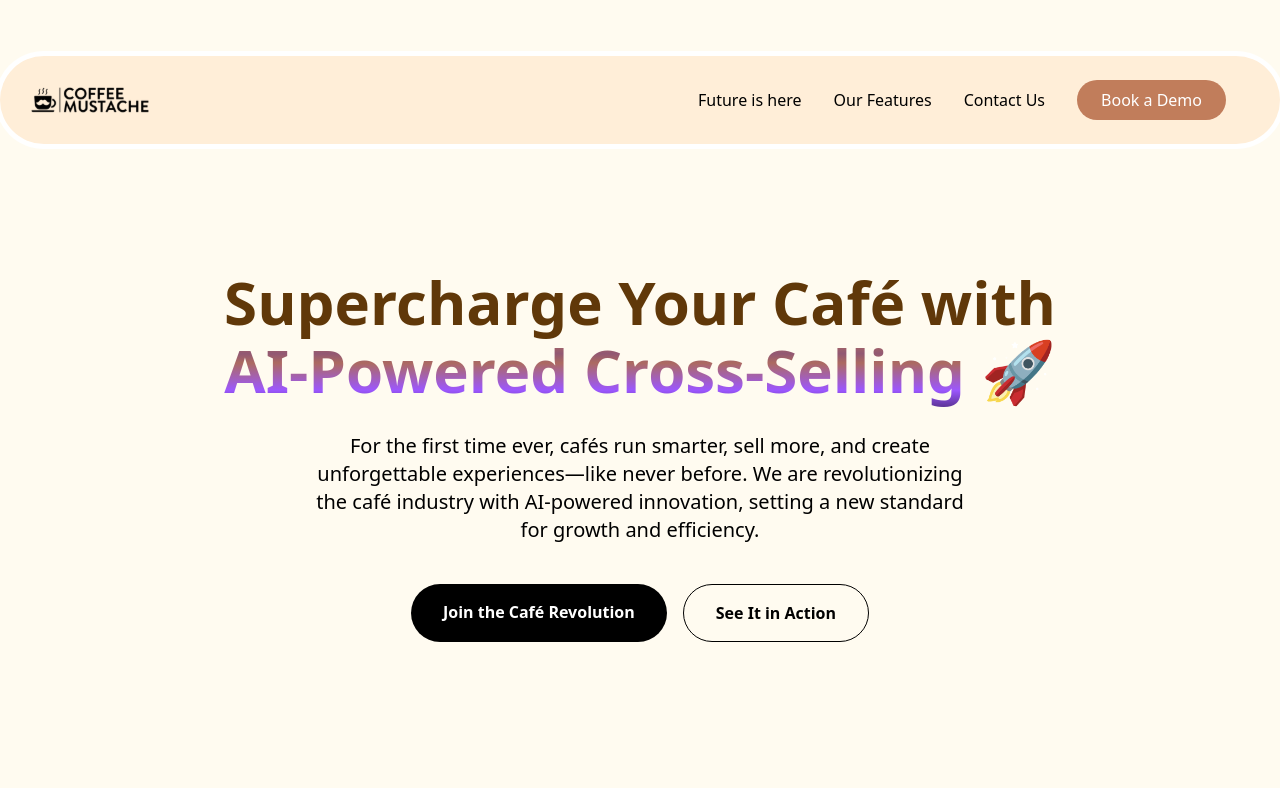
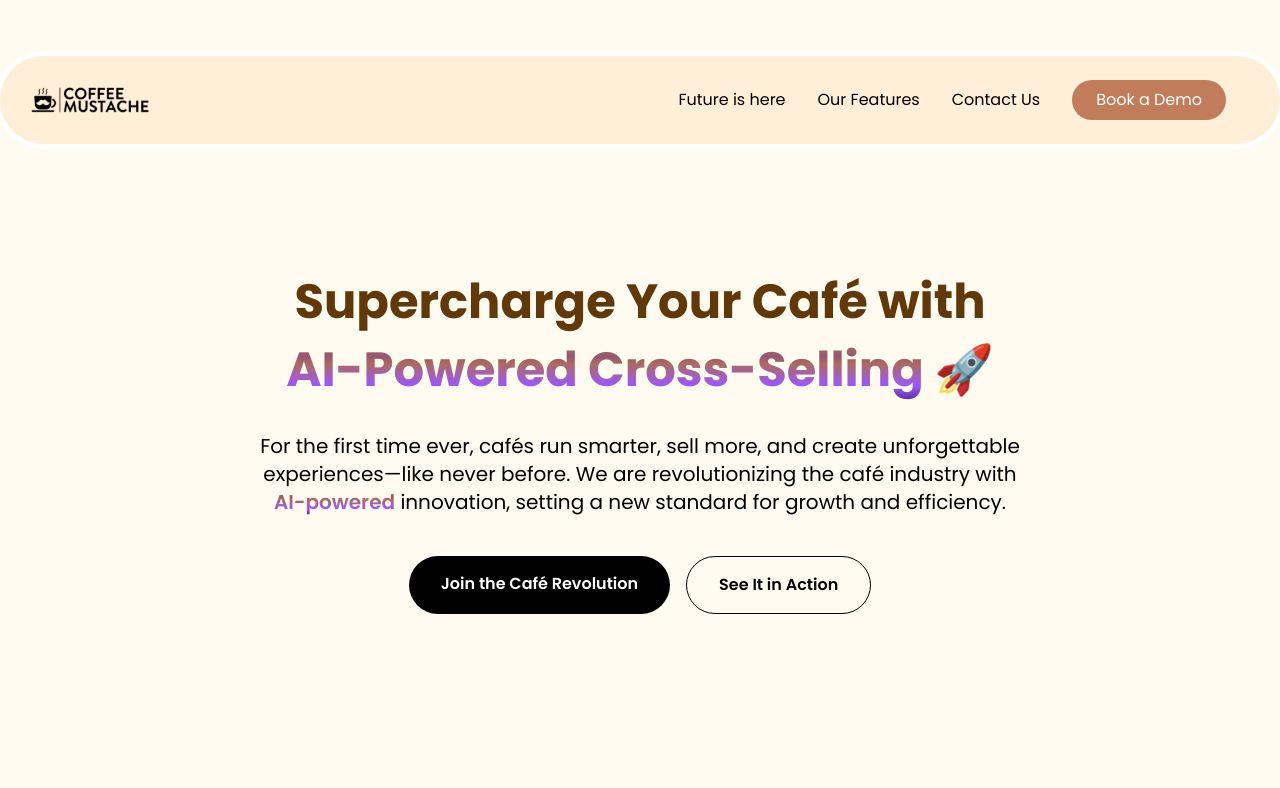
Before and after one commit to saiteja111997/CoffeeMustache, a React (Vite) app: page / in a window 1280 px wide. Shown: the top 788 px of the page. Built offline with nearby package versions, Linux system fonts and the light colour scheme.

Commit message:
add font family

```diff
--- a/index.html
+++ b/index.html
@@ -4,6 +4,13 @@
     <meta charset="UTF-8" />
     <link rel="icon" type="image/svg+xml" href="/vite.svg" />
     <meta name="viewport" content="width=device-width, initial-scale=1.0" />
+    <link rel="preconnect" href="https://fonts.googleapis.com" />
+    <link rel="preconnect" href="https://fonts.gstatic.com" crossorigin />
+    <link
+      href="https://fonts.googleapis.com/css2?family=Poppins:ital,wght@0,100;0,200;0,300;0,400;0,500;0,600;0,700;0,800;0,900;1,100;1,200;1,300;1,400;1,500;1,600;1,700;1,800;1,900&display=swap"
+      rel="stylesheet"
+    />
+
     <title>Coffee Mustache</title>
   </head>
   <body>
--- a/src/components/future-cafes.jsx
+++ b/src/components/future-cafes.jsx
@@ -1,5 +1,4 @@
 import React from "react";
-import { PhonesShowcase } from "./features/phone-2";
 
 const features = [
   {
--- a/src/components/hero-section.jsx
+++ b/src/components/hero-section.jsx
@@ -37,22 +37,25 @@ const HeroSection = () => {
       {/* Content */}
       <div className="relative max-w-7xl mx-auto px-4 sm:px-6 lg:px-8 pt-32 pb-64">
         <div className="text-center">
-          <h1 className="text-4xl sm:text-5xl md:text-6xl font-bold text-brown leading-15 mb-2">
+          <h1 className="text-3xl sm:text-4xl md:text-5xl font-bold text-brown leading-15 mb-2">
             Supercharge Your Café with
           </h1>
           <p
-            className={`text-4xl sm:text-5xl md:text-6xl font-bold mb-8 leading-15`}
+            className={`text-3xl sm:text-4xl md:text-5xl font-bold mb-8 leading-15`}
           >
             <span className={TITLES[titleIndex].className}>
               {TITLES[titleIndex].label}
             </span>
             <span>{TITLES[titleIndex].icon}</span>
           </p>
-          <p className="text-lg sm:text-xl text-black max-w-2xl mx-auto text-center mb-10 font-normal">
+          <p className="text-lg sm:text-xl text-black max-w-3xl mx-auto text-center mb-10 font-normal">
             For the first time ever, cafés run smarter, sell more, and create
             unforgettable experiences—like never before. We are revolutionizing
-            the café industry with AI-powered innovation, setting a new standard
-            for growth and efficiency.
+            the café industry with{" "}
+            <span className="hero-title-gradient font-semibold">
+              AI-powered
+            </span>{" "}
+            innovation, setting a new standard for growth and efficiency.
           </p>
           <div className="flex justify-center gap-4">
             <a
--- a/src/index.css
+++ b/src/index.css
@@ -1,8 +1,10 @@
 @import "tailwindcss";
-
 @theme {
   --color-primary: #c67c4e;
   --color-brown: #603809;
+}
+* {
+  font-family: "Poppins";
 }
 
 .home-container {
```
